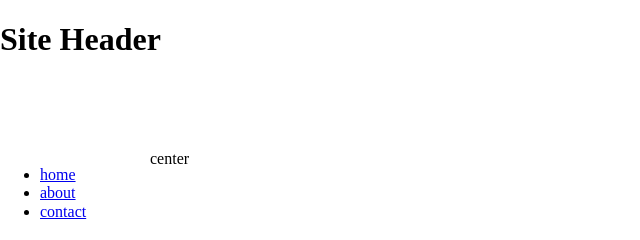
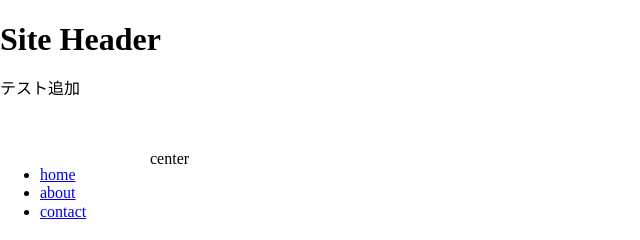
Before and after one commit to abekenji-se/template, a plain HTML site: page index.html in a window 1280 px wide. Shown: the top 240 px of the page, 0-640 px from the left. Drawn offline with nearby package versions, Linux system fonts and the light colour scheme.

Commit message:
テスト追加

```diff
--- a/index.html
+++ b/index.html
@@ -16,6 +16,7 @@
   <body class="">
     <header>
       <h1>Site Header</h1>
+      テスト追加
     </header>
 
     <div class="layout_wrapper">
```
